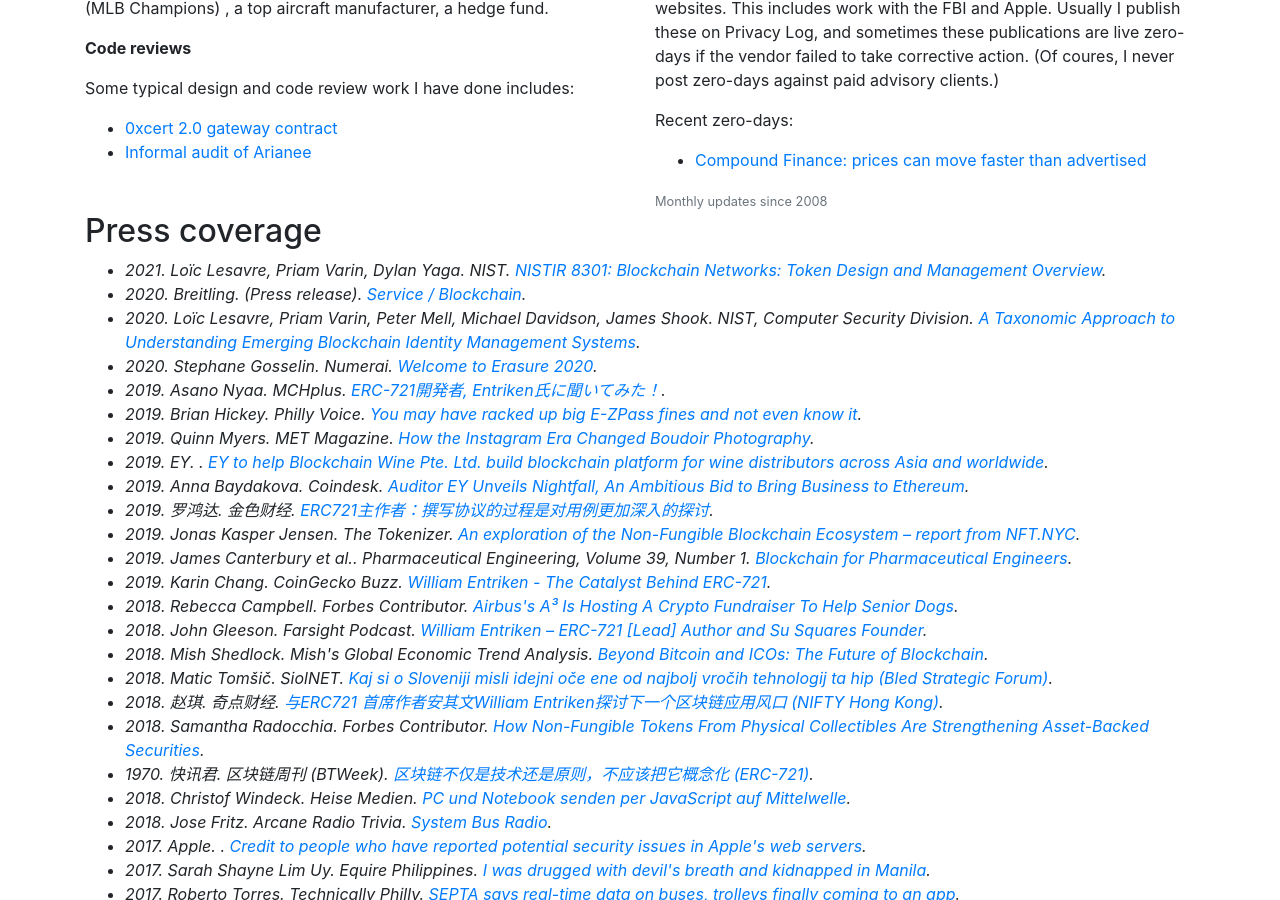
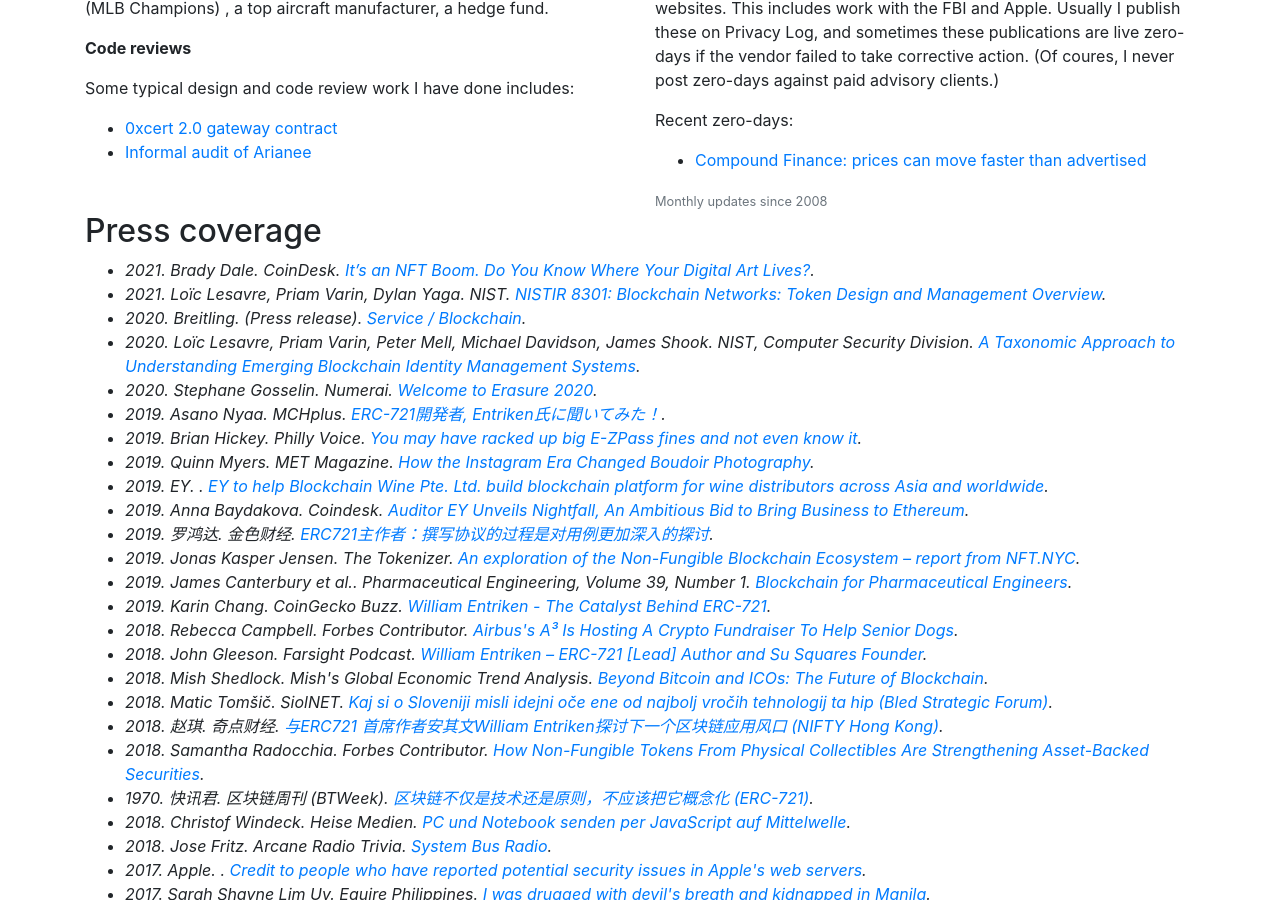
Before and after one commit to fulldecent/phor.net, a Jekyll site: the page built from index.html, in a window 1280 px wide and 900 px high, scrolled down 1468 px. Built offline with Jekyll 4.4.1, drawn with Linux system fonts in a browser that asks for light colours; nearby versions of some CDN libraries.

Commit message:
Update press-coverage.json

```diff
--- a/_data/press-coverage.json
+++ b/_data/press-coverage.json
@@ -1,4 +1,11 @@
 [
+  {
+    "date": "2021-02-23",
+    "authors": ["Brady Dale"],
+    "publication": "CoinDesk",
+    "url": "https://www.coindesk.com/its-an-nft-boom-do-you-know-where-your-digital-art-lives",
+    "title": "It’s an NFT Boom. Do You Know Where Your Digital Art Lives?"
+  },
   {
     "date": "2021-02-09",
     "authors": ["Loïc Lesavre", "Priam Varin", "Dylan Yaga"],
```
